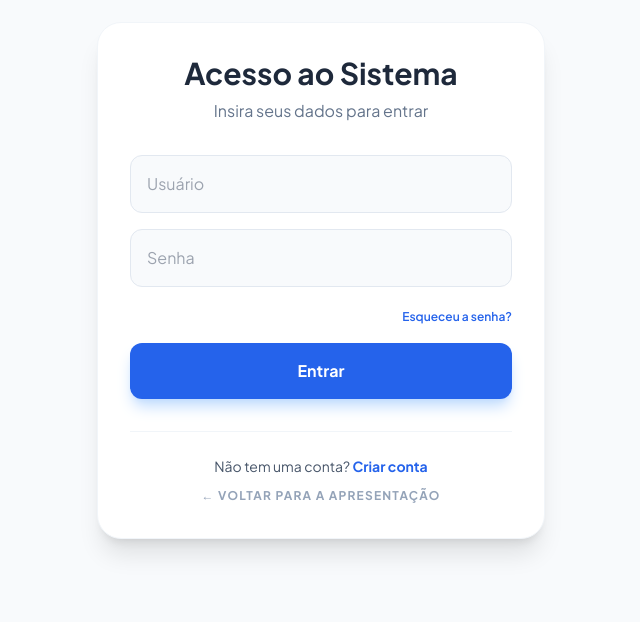
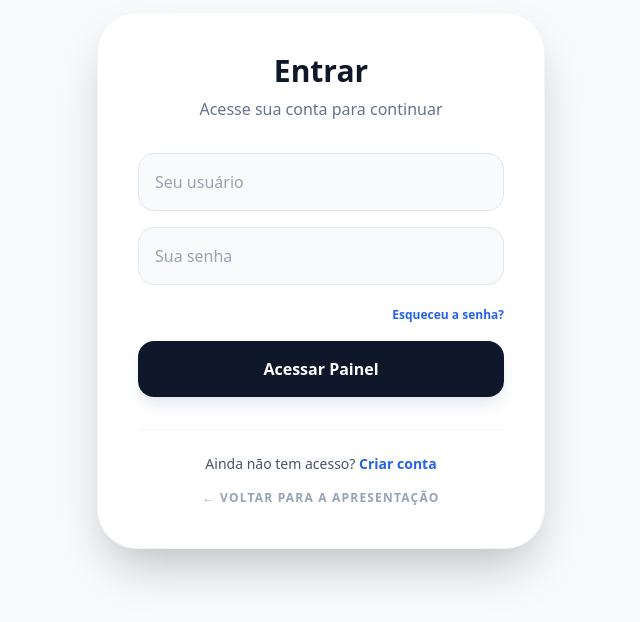
Before and after one commit to grazielacastro01-design/sistema-desempenho, a website: page login.html in a window 1280 px wide. Shown: the part 120-742 px from the top of the page, without its empty margins (319-959 px from the left). Drawn offline with nearby package versions, Linux system fonts and the light colour scheme; some packages are replaced by stand-ins of ours; a script that the page names is missing.

```diff
--- a/login.html
+++ b/login.html
@@ -2,34 +2,29 @@
 <html lang="pt-BR" class="h-full">
 <head>
     <meta charset="UTF-8">
-    <title>Login | Sistema de Desempenho</title>
+    <title>Acesso | SD Performance</title>
     <script src="https://cdn.tailwindcss.com"></script>
     <script src="https://cdn.jsdelivr.net/npm/sweetalert2@11"></script>
-    <link href="https://fonts.googleapis.com/css2?family=Plus+Jakarta+Sans:wght@400;600;700&display=swap" rel="stylesheet">
-    <style> body { font-family: 'Plus Jakarta Sans', sans-serif; } </style>
+    <link href="https://fonts.googleapis.com/css2?family=Plus+Jakarta+Sans:wght@400;700&display=swap" rel="stylesheet">
 </head>
-<body class="h-full bg-slate-50 flex items-center justify-center p-4">
-    <div class="max-w-md w-full bg-white p-8 rounded-3xl shadow-xl border border-slate-100 text-center">
-        <h2 class="text-3xl font-bold text-slate-800 mb-2">Acesso ao Sistema</h2>
-        <p class="text-slate-500 mb-8">Insira seus dados para entrar</p>
+<body class="h-full bg-slate-50 flex items-center justify-center p-6">
+    <div class="max-w-md w-full bg-white p-10 rounded-[2.5rem] shadow-2xl border border-slate-100 text-center">
+        <h2 class="text-3xl font-extrabold text-slate-900 mb-2">Entrar</h2>
+        <p class="text-slate-500 mb-8 font-medium">Acesse sua conta para continuar</p>
 
         <form id="loginForm" class="space-y-4 text-left">
-            <div>
-                <input type="text" id="loginInput" placeholder="Usuário" required class="w-full p-4 bg-slate-50 border border-slate-200 rounded-xl outline-none focus:ring-2 focus:ring-blue-500 transition">
-            </div>
-            <div>
-                <input type="password" id="senhaInput" placeholder="Senha" required class="w-full p-4 bg-slate-50 border border-slate-200 rounded-xl outline-none focus:ring-2 focus:ring-blue-500 transition">
+            <input type="text" id="loginInput" placeholder="Seu usuário" required class="w-full p-4 bg-slate-50 border border-slate-200 rounded-2xl outline-none focus:ring-2 focus:ring-blue-600 transition">
+            <input type="password" id="senhaInput" placeholder="Sua senha" required class="w-full p-4 bg-slate-50 border border-slate-200 rounded-2xl outline-none focus:ring-2 focus:ring-blue-600 transition">
+
+            <div class="text-right">
+                <a href="#" onclick="Swal.fire('Esqueci a Senha', 'Contate o RH para recuperar seu acesso.', 'info')" class="text-xs font-bold text-blue-600 hover:underline">Esqueceu a senha?</a>
             </div>
 
-            <div class="text-right">
-                <a href="#" onclick="Swal.fire('Aviso', 'Entre em contato com o RH para resetar sua senha.', 'info')" class="text-xs font-semibold text-blue-600 hover:underline">Esqueceu a senha?</a>
-            </div>
-
-            <button type="submit" class="w-full bg-blue-600 text-white py-4 rounded-xl font-bold hover:bg-blue-700 transition shadow-lg shadow-blue-200">Entrar</button>
+            <button type="submit" class="w-full bg-slate-900 text-white py-4 rounded-2xl font-bold hover:bg-black transition shadow-lg shadow-slate-200">Acessar Painel</button>
         </form>
 
-        <div class="mt-8 pt-6 border-t border-slate-100 space-y-3">
-            <p class="text-sm text-slate-600">Não tem uma conta? <a href="cadastrar.html" class="text-blue-600 font-bold hover:underline">Criar conta</a></p>
+        <div class="mt-8 pt-6 border-t border-slate-100 space-y-4">
+            <p class="text-sm text-slate-600">Ainda não tem acesso? <a href="cadastrar.html" class="text-blue-600 font-bold hover:underline">Criar conta</a></p>
             <a href="index.html" class="inline-block text-xs font-bold text-slate-400 uppercase tracking-widest hover:text-slate-600 transition">← Voltar para a apresentação</a>
         </div>
     </div>
@@ -40,7 +35,6 @@
             const login = document.getElementById('loginInput').value;
             const senha = document.getElementById('senhaInput').value;
 
-            try {
             const response = await fetch('/login', {
                 method: 'POST',
                 headers: { 'Content-Type': 'application/json' },
@@ -54,9 +48,6 @@
             } else {
                 Swal.fire('Erro', 'Usuário ou senha inválidos', 'error');
             }
-            } catch (error) {
-                Swal.fire('Erro', 'Falha na conexão', 'error');
-            }
         });
     </script>
 </body>
```
Also changed, not shown: server.js (+11 -33 lines). Lines whose indentation alone changed are shown as unchanged.
